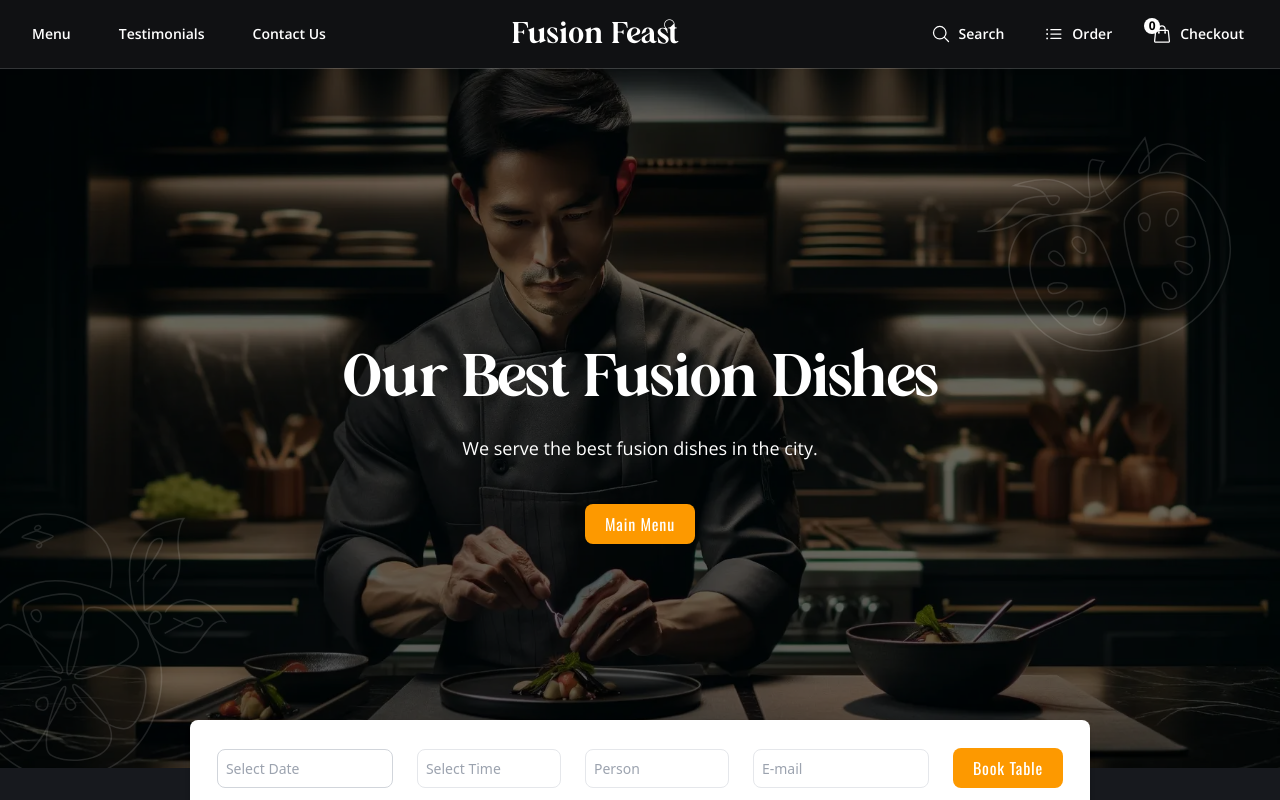
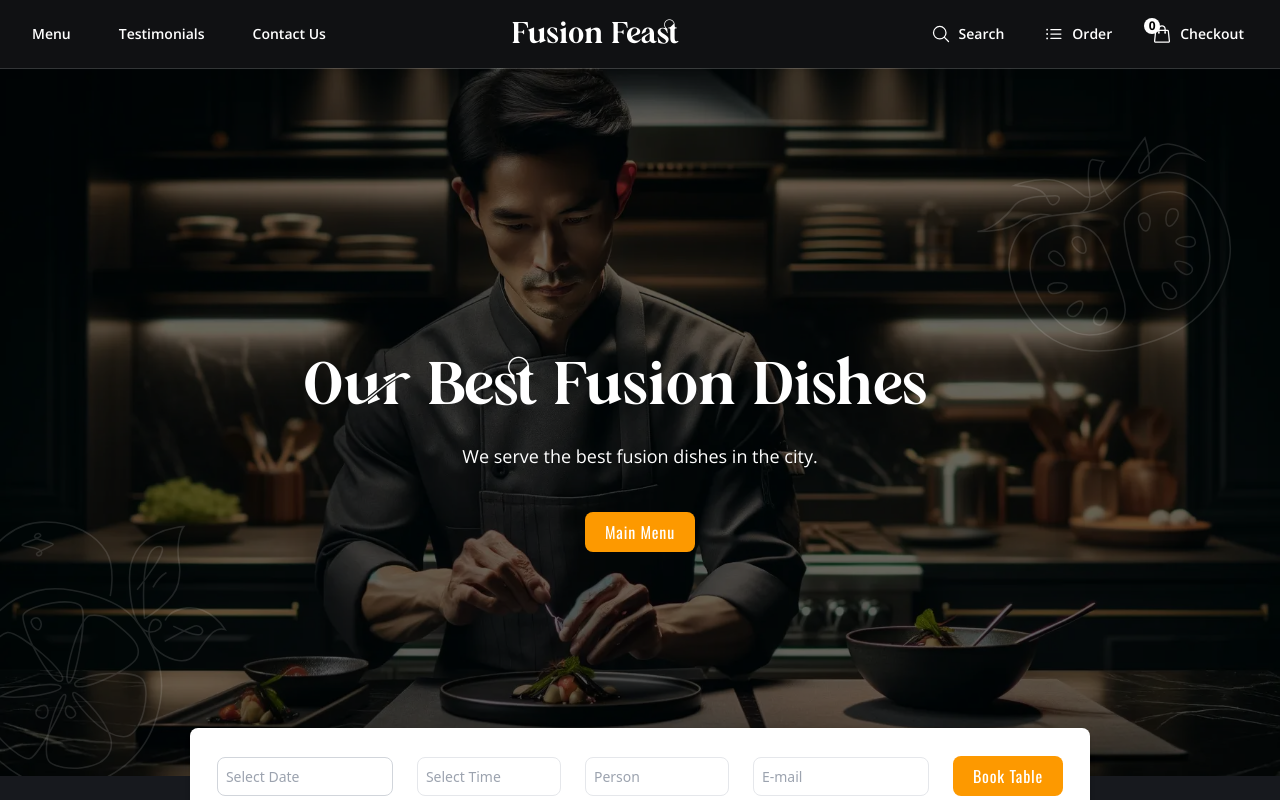
Before and after one commit to margsoftbf/Fusion-Feast-Restaurant, a Next.js app: page / in a window 1280 px wide. Shown: the top 800 px of the page. Built offline with nearby package versions, Linux system fonts and the light colour scheme.

Commit message:
Change font in hero

```diff
--- a/src/components/Hero.tsx
+++ b/src/components/Hero.tsx
@@ -21,7 +21,7 @@ const Hero = () => {
 				</div>
 				<div className='mx-auto max-w-2xl py-32 sm:py-48 lg:py-56'>
 					<div className='text-center'>
-						<h1 className='text-4xl font-bakilda tracking-tight text-white sm:text-6xl'>
+						<h1 className='font-bakilda text-2xl text-center my-2 md:text-left md:text-6xl text-white'>
 							Our Best Fusion Dishes
 						</h1>
 						<p className='mt-6 text-lg leading-8 text-white font-openSans'>
```
